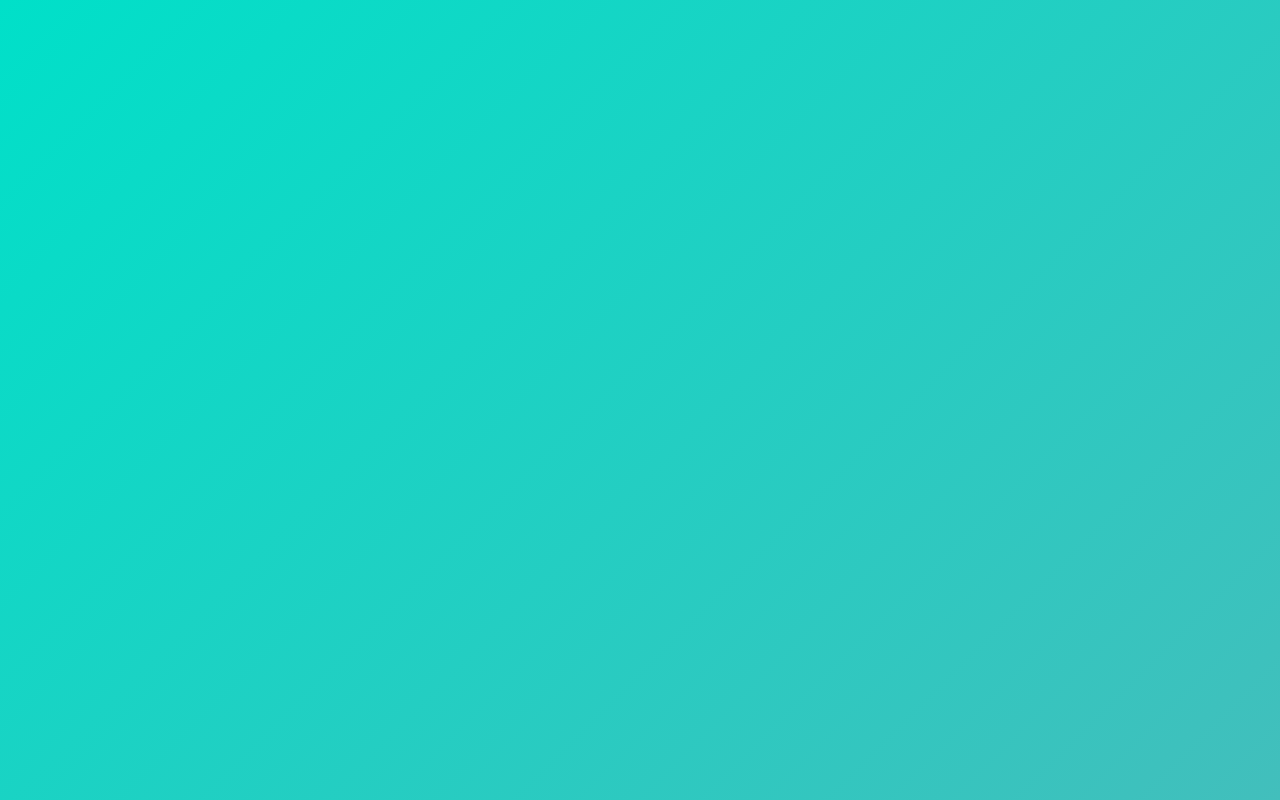
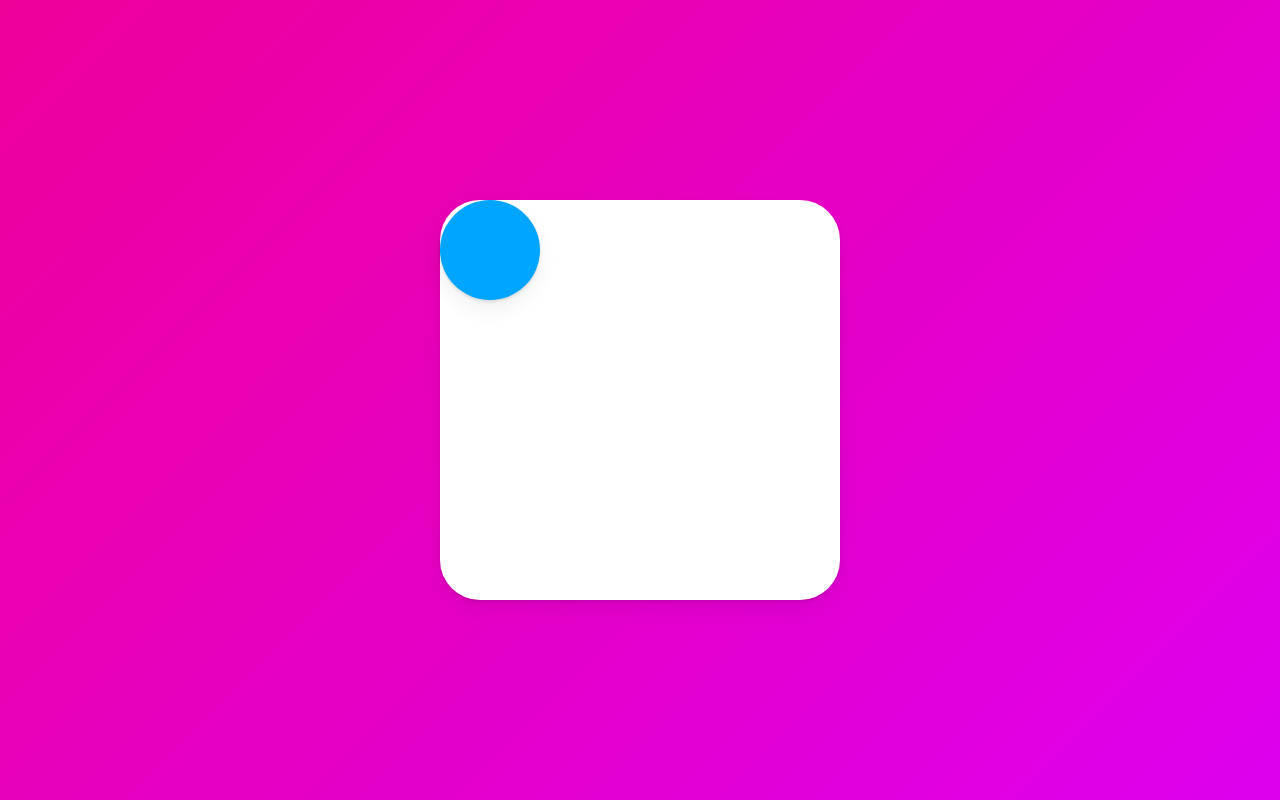
Before and after one commit to shlee9999/react-animations, a React (Create React App) app: page / in a window 1280 px wide. Shown: the top 800 px of the page. Built offline with nearby package versions, Linux system fonts and the light colour scheme.

Commit message:
임시 커밋

```diff
--- a/src/App.tsx
+++ b/src/App.tsx
@@ -1,43 +1,45 @@
 import styled from 'styled-components';
-import { motion, useMotionValue, useScroll, useTransform } from 'framer-motion';
-import { useEffect } from 'react';
+import { AnimatePresence, Variants, motion } from 'framer-motion';
+import { useState } from 'react';
 const Wrapper = styled(motion.div)`
-  height: 500vh;
+  height: 100vh;
   width: 100vw;
   display: flex;
   justify-content: center;
   align-items: center;
+  flex-direction: column;
+  gap: 10px;
+  background: linear-gradient(135deg, #e09, #d0e);
 `;
-
 const Box = styled(motion.div)`
-  width: 200px;
-  height: 200px;
-  background-color: rgba(255, 255, 255);
-  border-radius: 15px;
+  background-color: rgba(255, 255, 255, 1);
+  width: 400px;
+  height: 400px;
+  border-radius: 40px;
+  display: flex;
+  justify-content: flex-start;
+  align-items: flex-start;
   box-shadow:
     0 2px 3px rgba(0, 0, 0, 0.1),
     0 10px 20px rgba(0, 0, 0, 0.06);
-  display: grid;
-  grid-template-columns: repeat(2, 1fr);
 `;
-
+const Circle = styled(motion.div)`
+  background-color: #00a5ff;
+  height: 100px;
+  width: 100px;
+  border-radius: 50px;
+  box-shadow:
+    0 2px 3px rgba(0, 0, 0, 0.1),
+    0 10px 20px rgba(0, 0, 0, 0.06);
+`;
 function App() {
-  const x = useMotionValue(0);
-  const rotateZ = useTransform(x, [-800, 800], [-360, 360]);
-  const gradient = useTransform(
-    x,
-    [-800, 800],
-    [
-      'linear-gradient(135deg, rgb(0, 210, 238), rgb(0, 83, 238))',
-      'linear-gradient(135deg, rgb(0, 238, 155), rgb(238, 178, 0))',
-    ]
-  );
-  const { scrollYProgress } = useScroll();
-  const scale = useTransform(scrollYProgress, [0, 1], [0, 2]);
-
+  const [clicked, setClicked] = useState(false);
+  const toggleClicked = () => setClicked((prev) => !prev);
   return (
-    <Wrapper style={{ background: gradient }}>
-      <Box style={{ x, rotateZ, scale }} drag="x" dragSnapToOrigin />
+    <Wrapper>
+      <Box style={{ justifyContent: clicked ? 'center' : 'flex-start', alignItems: clicked ? 'center' : 'flex-start' }}>
+        <Circle />
+      </Box>
     </Wrapper>
   );
 }
```
